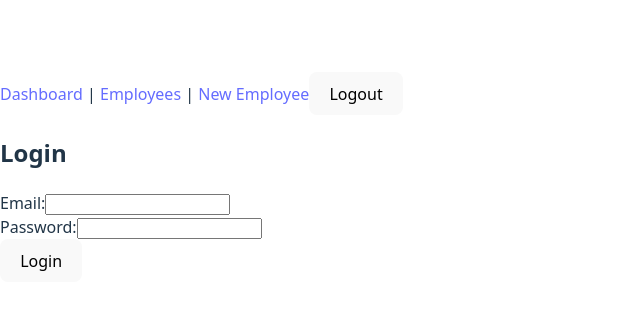
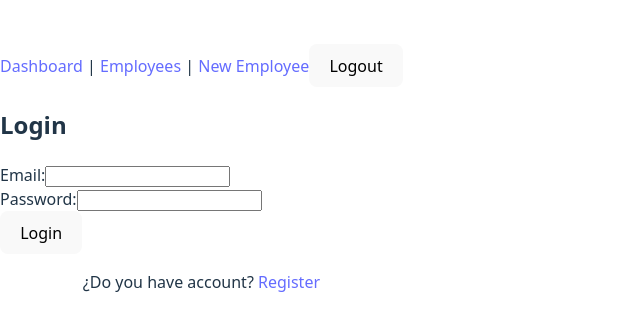
Before and after one commit to ragallegom/employee_management, a React (Vite) app in the folder frontend/: page /login in a window 1280 px wide. Shown: the part 223-554 px from the top of the page, without its empty margins (0-640 px from the left). Built offline with nearby package versions, Linux system fonts and the light colour scheme.

Commit message:
feature: include register

```diff
--- a/frontend/src/pages/Login.tsx
+++ b/frontend/src/pages/Login.tsx
@@ -1,5 +1,6 @@
 // src/pages/Login.tsx
 import { useState } from 'react'
+import { Link } from 'react-router-dom'
 import { useNavigate } from 'react-router-dom'
 
 const Login = () => {
@@ -57,6 +58,13 @@ const Login = () => {
         {error && <p style={{ color: 'red' }}>{error}</p>}
         <button type="submit">Login</button>
       </form>
+      <p className="text-sm mt-4 text-center">
+        ¿Do you have account?{' '}
+        <Link to="/register" className="text-blue-600 hover:underline">
+          Register
+        </Link>
+      </p>
+
     </div>
   )
 }
```
